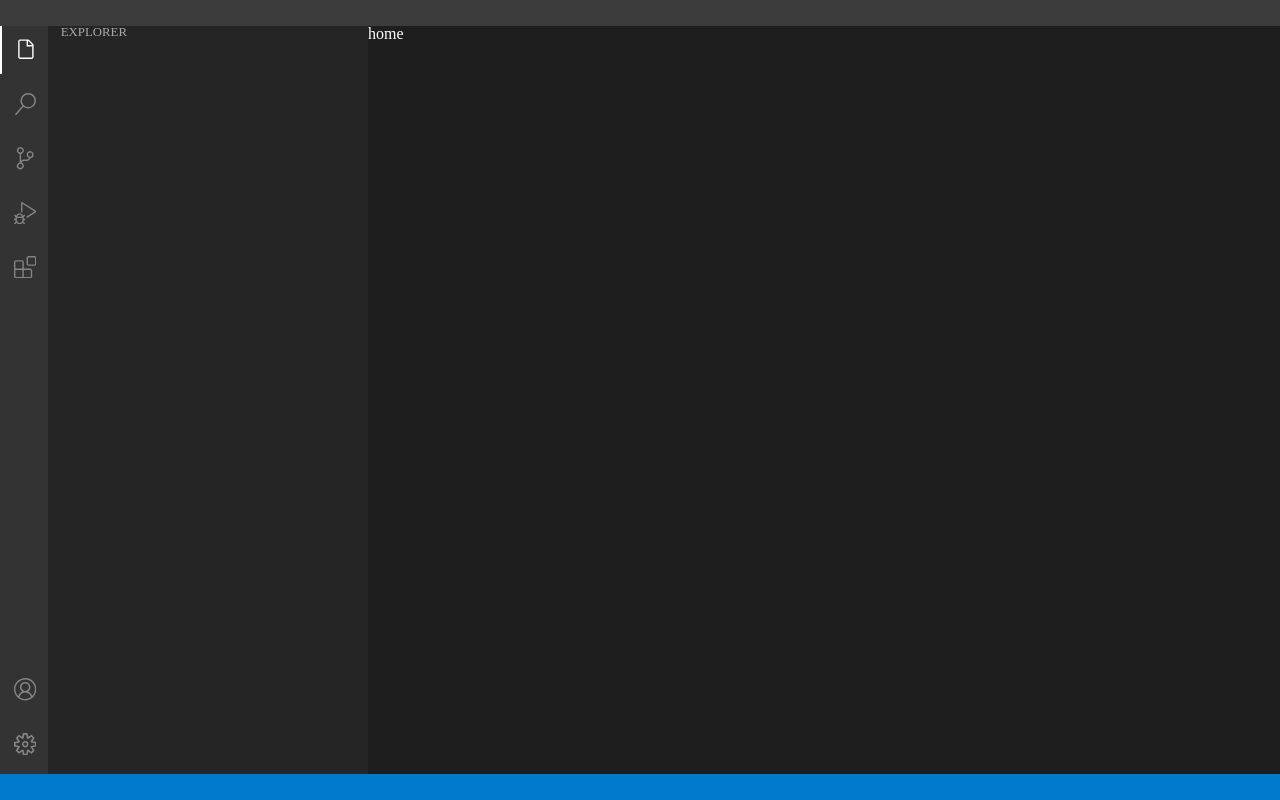
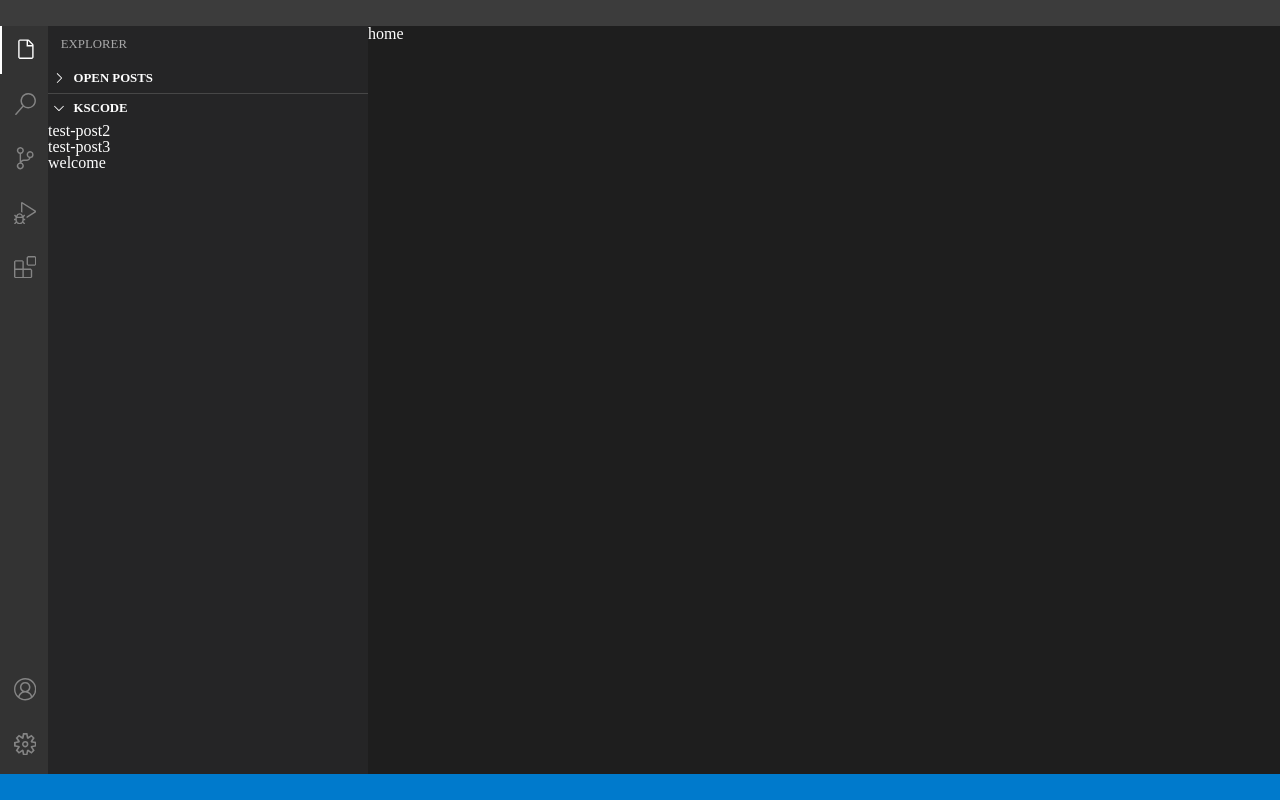
Before and after one commit to syoung125/kscode, a Next.js app: page / in a window 1280 px wide. Built offline with nearby package versions, Linux system fonts and the light colour scheme.

Commit message:
feat: :sparkles: add ExplorerSection scaffold

```diff
--- a/src/component/main-layout/g-activity-bar/index.tsx
+++ b/src/component/main-layout/g-activity-bar/index.tsx
@@ -11,6 +11,8 @@ import {
 } from "@src/asset/icons";
 import ActionItem from "./action-item";
 
+import { ExplorerSection } from "../g-side-bar/sections";
+
 import { useAppContext } from "@src/contexts/app";
 
 export type ActionItemType = {
@@ -23,7 +25,7 @@ export const ACTION_ITEMS: ActionItemType[] = [
   {
     label: "EXPLORER",
     Icon: FilesIcon,
-    Content: () => <></>,
+    Content: ExplorerSection,
   },
   {
     label: "SEARCH",
--- a/src/component/main-layout/g-sidebar.tsx
+++ b/src/component/main-layout/g-side-bar/index.tsx
@@ -3,7 +3,7 @@ import styled from "styled-components";
 
 import { useAppContext } from "@src/contexts/app";
 
-import { ACTION_ITEMS } from "./g-activity-bar";
+import { ACTION_ITEMS } from "../g-activity-bar";
 
 function GSideBar() {
   const {
@@ -35,11 +35,11 @@ const Wrapper = styled.section`
 
 const Title = styled.h2`
   font-size: 0.8rem;
-  padding: 0 0.8rem;
+  padding: 0.8rem;
   font-weight: 400;
   opacity: 0.6;
 `;
 
 const ContentWrapper = styled.div`
-  flex: 1;
+  height: 100%;
 `;
--- /dev/null
+++ b/src/component/main-layout/g-side-bar/sections/explorer/index.tsx
@@ -0,0 +1,21 @@
+import styled from "styled-components";
+
+import OpenPostListPanel from "./panels/open-post-list";
+import AppPostListPanel from "./panels/all-post-list";
+
+function ExplorerSection() {
+  return (
+    <Wrapper>
+      <OpenPostListPanel />
+      <AppPostListPanel />
+    </Wrapper>
+  );
+}
+
+export default ExplorerSection;
+
+const Wrapper = styled.div`
+  display: flex;
+  flex-direction: column;
+  height: 100%;
+`;
--- /dev/null
+++ b/src/component/main-layout/g-side-bar/sections/explorer/panels/all-post-list.tsx
@@ -0,0 +1,25 @@
+import Link from "next/link";
+
+import Panel from "@src/component/common/molecules/panel";
+
+import { useAppContext } from "@src/contexts/app";
+
+function AllPostListPanel() {
+  const {
+    state: { postSlugs },
+  } = useAppContext();
+
+  return (
+    <Panel header="KSCODE" isActivated={true} hasLine>
+      <ul style={{ whiteSpace: "nowrap" }}>
+        {postSlugs.map((slug) => (
+          <Link href={`/posts/${slug}`}>
+            <li>{slug}</li>
+          </Link>
+        ))}
+      </ul>
+    </Panel>
+  );
+}
+
+export default AllPostListPanel;
--- /dev/null
+++ b/src/component/main-layout/g-side-bar/sections/explorer/panels/open-post-list.tsx
@@ -0,0 +1,25 @@
+import Link from "next/link";
+
+import Panel from "@src/component/common/molecules/panel";
+
+import { useAppContext } from "@src/contexts/app";
+
+function OpenPostListPanel() {
+  const {
+    state: { openPostSlugs },
+  } = useAppContext();
+
+  return (
+    <Panel header="OPEN POSTS">
+      <ul style={{ whiteSpace: "nowrap" }}>
+        {openPostSlugs.map((slug) => (
+          <Link href={`/posts/${slug}`}>
+            <li>{slug}</li>
+          </Link>
+        ))}
+      </ul>
+    </Panel>
+  );
+}
+
+export default OpenPostListPanel;
--- /dev/null
+++ b/src/component/main-layout/g-side-bar/sections/index.ts
@@ -0,0 +1 @@
+export { default as ExplorerSection } from "./explorer";
--- a/src/component/main-layout/index.ts
+++ b/src/component/main-layout/index.ts
@@ -1,4 +1,4 @@
 export { default as GHeader } from "./g-header";
 export { default as GActivityBar } from "./g-activity-bar";
-export { default as GSideBar } from "./g-sidebar";
+export { default as GSideBar } from "./g-side-bar";
 export { default as GFooter } from "./g-footer";
```
